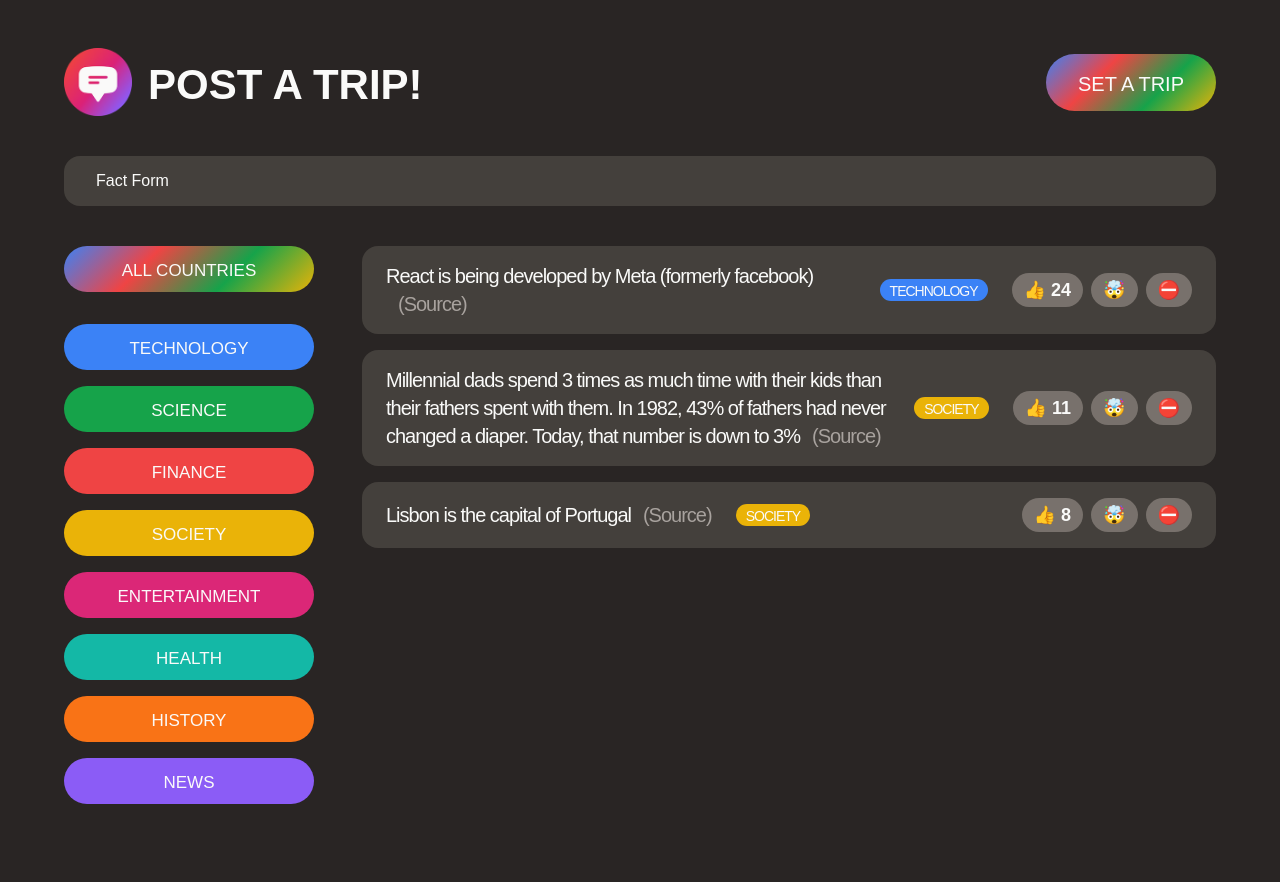
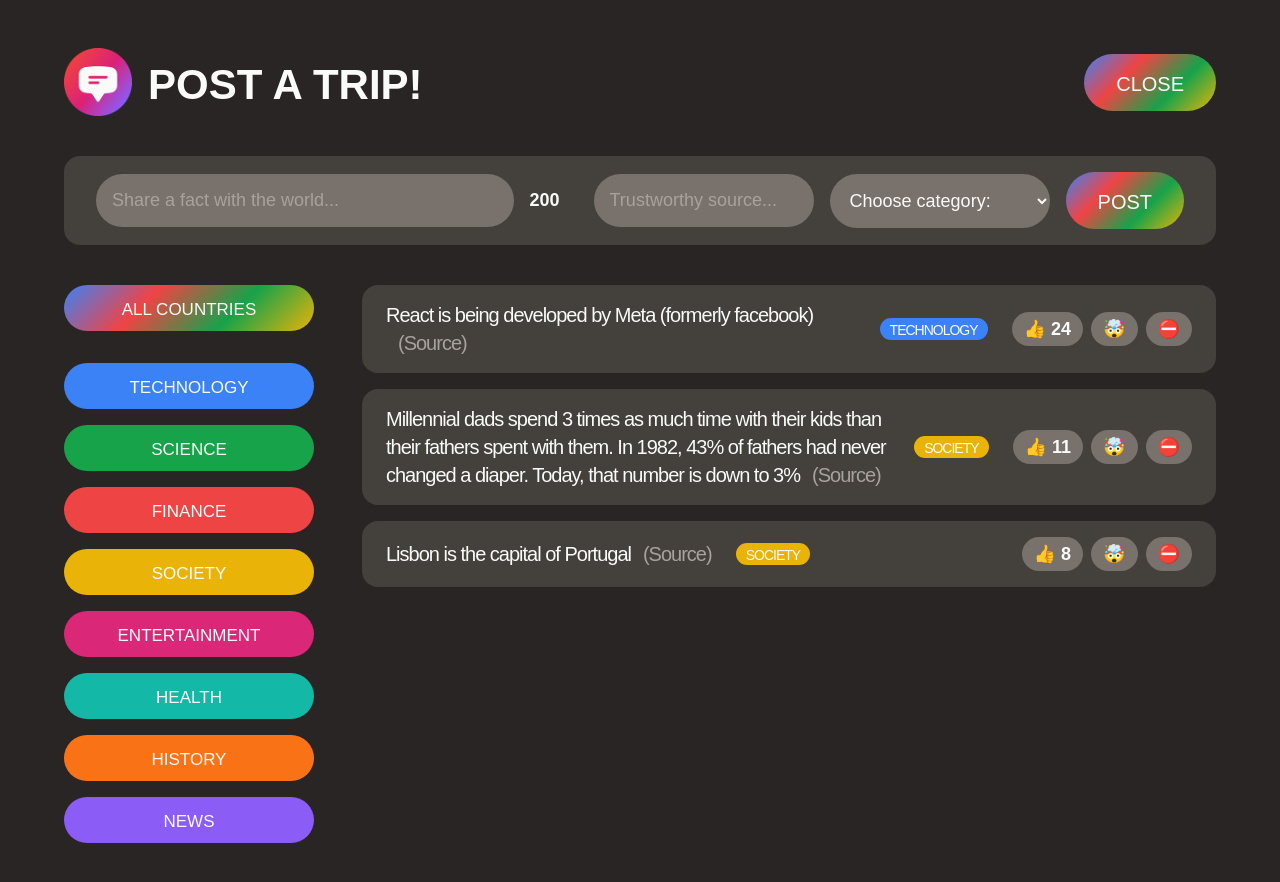
Before and after one commit to tonyloba/Post_fact, a React (Create React App) app: page / in a window 1280 px wide. Both pictures are taken after a click on the button "SET A TRIP". Shown: the top 882 px of the page. Built offline with nearby package versions, Linux system fonts and the light colour scheme; a web font is replaced by a local one.

Commit message:
added states for categories,sourses , test for form

```diff
--- a/src/App.js
+++ b/src/App.js
@@ -63,26 +63,13 @@
 }
 
 function App() {
+  //1.define state var
   const [showForm, setShowForm] = useState(false);
 
-  const appTitle = "Post a Trip!";
   return (
     <>
-      {/* HEADER */}
-      <header className="header">
-        <div className="logo">
-          <img src="logo.png" height="68" width="68" alt="Facts Logo" />
-          <h1>{appTitle}</h1>
-        </div>
-
-        <button
-          className="btn btn-large btn-open"
-          onClick={() => setShowForm((show) => !show)}
-        >
-          Set a trip
-        </button>
-      </header>
-
+      <Header showForm={showForm} setShowForm={setShowForm} />
+      {/*2.Use State Variable */}
       {showForm ? <NewFactForm /> : null}
 
       <main className="main">
@@ -93,8 +80,59 @@
   );
 }
 
+function Header({ showForm, setShowForm }) {
+  const appTitle = "Post a Trip!";
+  return (
+    <header className="header">
+      <div className="logo">
+        <img src="logo.png" height="68" width="68" alt="Facts Logo" />
+        <h1>{appTitle}</h1>
+      </div>
+
+      <button
+        className="btn btn-large btn-open"
+        // 3.Update State Var
+        onClick={() => setShowForm((show) => !show)}
+      >
+        {showForm ? "Close" : "Set a trip"}
+      </button>
+    </header>
+  );
+}
+
 function NewFactForm() {
-  return <form className="fact-form">Fact Form</form>;
+  const [text, setText] = useState("");
+  const [source, setSource] = useState("");
+  const [category, setCategory] = useState("");
+  const textLength = text.length;
+
+  return (
+    <form className="fact-form">
+      <input
+        type="text"
+        placeholder="Share a fact with the world..."
+        value={text}
+        onChange={(e) => setText(e.target.value)}
+      />
+      <span>{200 - textLength}</span>
+      <input
+        value={source}
+        type="text"
+        placeholder="Trustworthy source..."
+        onChange={(e) => setSource(e.target.value)}
+      />
+      <select value={category} onChange={(e) => setCategory(e.target.value)}>
+        <option value="">Choose category:</option>
+
+        {CATEGORIES.map((cat) => (
+          <option key={cat.name} value={cat.name}>
+            {cat.name.toUpperCase()}
+          </option>
+        ))}
+      </select>
+      <button className="btn btn-large">Post</button>
+    </form>
+  );
 }
 
 function CategoryFilter() {
```
